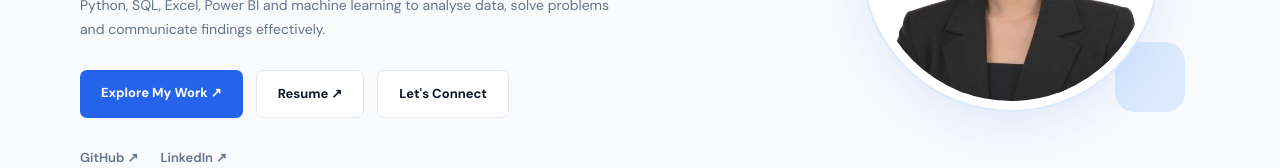
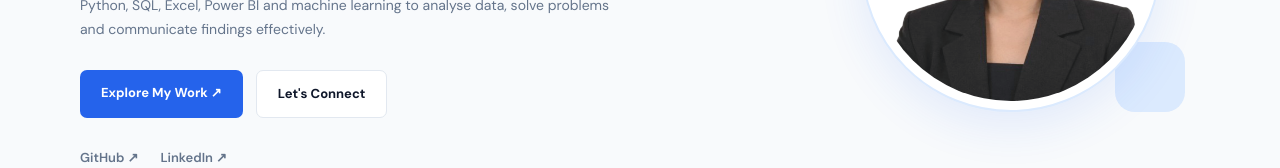
Before and after one commit to garimaworkspace/garimaworkspace.github.io, a plain HTML site: page index.html in a window 1280 px wide. Shown: the part 416-584 px from the top of the page. Drawn offline with Linux system fonts and the light colour scheme.

Commit message:
index.html

```diff
--- a/index.html
+++ b/index.html
@@ -816,7 +816,6 @@ footer {
 
 <div class="hero-buttons">
     <a href="#projects" class="btn btn-primary">Explore My Work ↗</a>
-    <a href="Garima Yadav Resume.pdf" target="_blank" rel="noopener noreferrer" class="btn btn-secondary">Resume ↗</a>
     <a href="#contact" class="btn btn-secondary">Let's Connect</a>
 </div>
 <div class="social-links">
```
